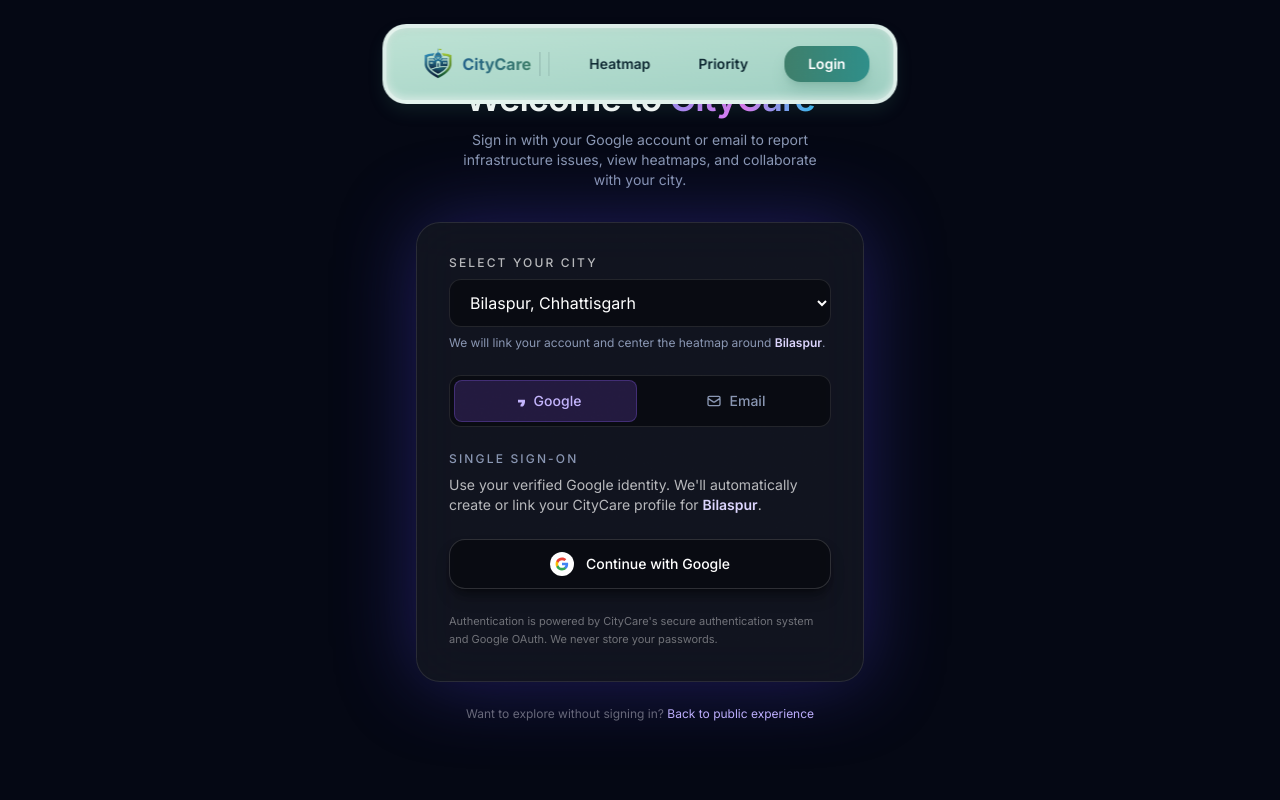
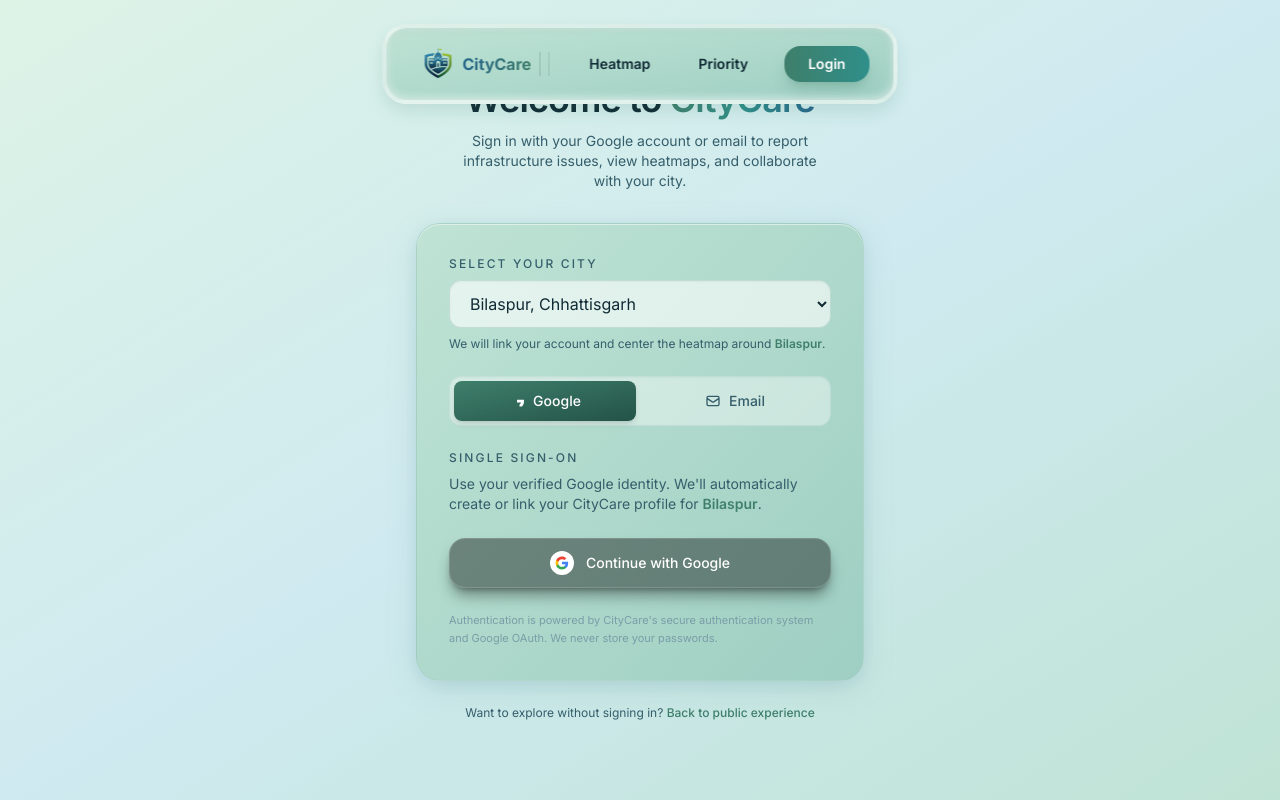
Before and after one commit to deepaksoni47/CityCare, a Next.js app in the folder frontend/: page /login in a window 1280 px wide. Built offline with nearby package versions, Linux system fonts and the light colour scheme.

Commit message:
updated UI of login page

```diff
--- a/frontend/src/app/login/page.tsx
+++ b/frontend/src/app/login/page.tsx
@@ -38,30 +38,36 @@
     CITY_OPTIONS[0];
 
   return (
-    <main className="relative min-h-screen bg-[#050814] text-white overflow-hidden flex items-center justify-center px-4">
-      <div className="fixed inset-0 -z-10">
-        <div className="absolute top-[-10%] left-[-10%] w-[40rem] h-[40rem] bg-violet-500/20 rounded-full blur-3xl" />
-        <div className="absolute bottom-[-10%] right-[-10%] w-[36rem] h-[36rem] bg-fuchsia-500/20 rounded-full blur-3xl" />
-        <div className="absolute inset-0 bg-[radial-gradient(circle_at_top,_#1f2937_0,_#020617_55%,_#020617_100%)] opacity-60" />
+    <main className="relative min-h-screen bg-gradient-to-br from-[#DDF3E6] via-[#CFEAF0] to-[#BFE3D5] text-[#0F2A33] overflow-hidden flex items-center justify-center px-4">
+      {/* Ambient background effects */}
+      <div className="fixed inset-0 -z-10 overflow-hidden">
+        <div className="absolute top-[-10%] left-[-10%] w-[40rem] h-[40rem] bg-[#7CBFD0]/20 rounded-full blur-3xl" />
+        <div className="absolute bottom-[-10%] right-[-10%] w-[36rem] h-[36rem] bg-[#6FCFC3]/20 rounded-full blur-3xl" />
+        <div className="absolute top-1/2 left-1/2 -translate-x-1/2 -translate-y-1/2 w-[50rem] h-[50rem] bg-[#2F8F8A]/10 rounded-full blur-3xl" />
       </div>
 
       <section className="relative z-10 w-full max-w-md">
         <div className="mb-8 text-center">
-          <h1 className="text-3xl md:text-4xl font-semibold tracking-tight">
+          <h1 className="text-3xl md:text-4xl font-semibold tracking-tight text-[#0F2A33]">
             Welcome to
-            <span className="ml-2 bg-gradient-to-r from-violet-400 via-fuchsia-400 to-sky-400 bg-clip-text text-transparent">
+            <span className="ml-2 bg-gradient-to-r from-[#3F7F6B] via-[#2F8F8A] to-[#26658C] bg-clip-text text-transparent">
               CityCare
             </span>
           </h1>
-          <p className="mt-3 text-sm text-white/60 max-w-sm mx-auto">
+          <p className="mt-3 text-sm text-[#355E6B] max-w-sm mx-auto">
             Sign in with your Google account or email to report infrastructure
             issues, view heatmaps, and collaborate with your city.
           </p>
         </div>
 
-        <div className="relative rounded-3xl border border-white/10 bg-white/5 backdrop-blur-xl shadow-[0_0_80px_rgba(79,70,229,0.35)] p-6 md:p-8 space-y-6">
+        <div
+          className="relative rounded-3xl border border-[#A3C6BE]/40 bg-gradient-to-br from-[#BFE3D5] to-[#9ECFC2] backdrop-blur-xl p-6 md:p-8 space-y-6"
+          style={{
+            boxShadow: "0 8px 32px -4px rgba(111, 163, 154, 0.25), 0 4px 16px -2px rgba(84, 143, 179, 0.15), inset 0 1px 0 rgba(255,255,255,0.5)"
+          }}
+        >
           {registered === "1" && (
-            <div className="mb-2 p-3 rounded-lg bg-green-900/40 border border-green-600 text-green-100">
+            <div className="mb-2 p-3 rounded-lg bg-[#3F7F6B]/20 border border-[#3F7F6B]/40 text-[#235347]">
               Account created successfully — please sign in with your new
               credentials.
             </div>
@@ -70,7 +76,7 @@
           <div className="space-y-2">
             <label
               htmlFor="city"
-              className="block text-[11px] sm:text-xs font-medium text-white/70 uppercase tracking-[0.18em]"
+              className="block text-[11px] sm:text-xs font-medium text-[#355E6B] uppercase tracking-[0.18em]"
             >
               Select Your City
             </label>
@@ -78,7 +84,10 @@
               id="city"
               value={selectedCityId}
               onChange={(e) => setSelectedCityId(e.target.value)}
-              className="w-full px-3 sm:px-4 py-2.5 sm:py-3 rounded-lg sm:rounded-xl bg-black/40 border border-white/10 text-white text-sm sm:text-base focus:outline-none focus:border-violet-500/50 focus:ring-1 focus:ring-violet-500/50 transition min-w-0"
+              className="w-full px-3 sm:px-4 py-2.5 sm:py-3 rounded-lg sm:rounded-xl bg-white/60 border border-[#A3C6BE]/50 text-[#0F2A33] text-sm sm:text-base focus:outline-none focus:border-[#3F7F6B]/50 focus:ring-1 focus:ring-[#3F7F6B]/50 transition min-w-0"
+              style={{
+                boxShadow: "inset 0 1px 2px rgba(111, 163, 154, 0.1)"
+              }}
             >
               {CITY_OPTIONS.map((city) => (
                 <option key={city.id} value={city.id}>
@@ -86,23 +95,29 @@
                 </option>
               ))}
             </select>
-            <p className="text-[11px] sm:text-xs text-white/60">
+            <p className="text-[11px] sm:text-xs text-[#355E6B]">
               We will link your account and center the heatmap around{" "}
-              <span className="font-semibold text-violet-200">
+              <span className="font-semibold text-[#3F7F6B]">
                 {selectedCity?.name || "your city"}
               </span>
               .
             </p>
           </div>
+
           {/* Authentication Method Tabs */}
-          <div className="flex gap-2 p-1 bg-black/40 rounded-xl border border-white/10">
+          <div
+            className="flex gap-2 p-1 bg-white/40 rounded-xl border border-[#A3C6BE]/30"
+            style={{
+              boxShadow: "inset 0 1px 2px rgba(111, 163, 154, 0.1)"
+            }}
+          >
             <button
               type="button"
               onClick={() => setAuthMethod("google")}
               className={`flex-1 px-4 py-2.5 rounded-lg text-sm font-medium transition ${
                 authMethod === "google"
-                  ? "bg-violet-500/20 text-violet-300 border border-violet-500/30"
-                  : "text-white/60 hover:text-white/80"
+                  ? "bg-gradient-to-br from-[#3F7F6B] to-[#235347] text-white shadow-md"
+                  : "text-[#355E6B] hover:text-[#0F2A33] hover:bg-white/50"
               }`}
             >
               <div className="flex items-center justify-center gap-2">
@@ -121,8 +136,8 @@
               onClick={() => setAuthMethod("email")}
               className={`flex-1 px-4 py-2.5 rounded-lg text-sm font-medium transition ${
                 authMethod === "email"
-                  ? "bg-violet-500/20 text-violet-300 border border-violet-500/30"
-                  : "text-white/60 hover:text-white/80"
+                  ? "bg-gradient-to-br from-[#3F7F6B] to-[#235347] text-white shadow-md"
+                  : "text-[#355E6B] hover:text-[#0F2A33] hover:bg-white/50"
               }`}
             >
               <div className="flex items-center justify-center gap-2">
@@ -147,13 +162,13 @@
           {authMethod === "google" ? (
             <>
               <div className="space-y-2">
-                <p className="text-xs font-medium text-white/60 uppercase tracking-[0.18em]">
+                <p className="text-xs font-medium text-[#355E6B] uppercase tracking-[0.18em]">
                   Single sign-on
                 </p>
-                <p className="text-sm text-white/70">
+                <p className="text-sm text-[#355E6B]">
                   Use your verified Google identity. We'll automatically create
                   or link your CityCare profile for{" "}
-                  <span className="font-semibold text-violet-200">
+                  <span className="font-semibold text-[#3F7F6B]">
                     {selectedCity?.name || "your city"}
                   </span>
                   .
@@ -165,13 +180,13 @@
           ) : (
             <>
               <div className="space-y-2">
-                <p className="text-xs font-medium text-white/60 uppercase tracking-[0.18em]">
+                <p className="text-xs font-medium text-[#355E6B] uppercase tracking-[0.18em]">
                   Email Authentication
                 </p>
-                <p className="text-sm text-white/70">
+                <p className="text-sm text-[#355E6B]">
                   Sign in with your email and password, or create a new account
                   for{" "}
-                  <span className="font-semibold text-violet-200">
+                  <span className="font-semibold text-[#3F7F6B]">
                     {selectedCity?.name || "your city"}
                   </span>
                   .
@@ -182,18 +197,18 @@
             </>
           )}
 
-          <p className="text-[11px] text-white/40 leading-relaxed">
+          <p className="text-[11px] text-[#7A9DA8] leading-relaxed">
             Authentication is powered by CityCare's secure authentication system
             and Google OAuth. We never store your passwords.
           </p>
         </div>
 
-        <p className="mt-6 text-center text-xs text-white/40">
+        <p className="mt-6 text-center text-xs text-[#355E6B]">
           Want to explore without signing in?{" "}
           <button
             type="button"
             onClick={() => router.push("/")}
-            className="text-violet-300 hover:text-violet-200 hover:underline decoration-dotted"
+            className="text-[#3F7F6B] hover:text-[#235347] hover:underline decoration-dotted font-medium"
           >
             Back to public experience
           </button>
```
